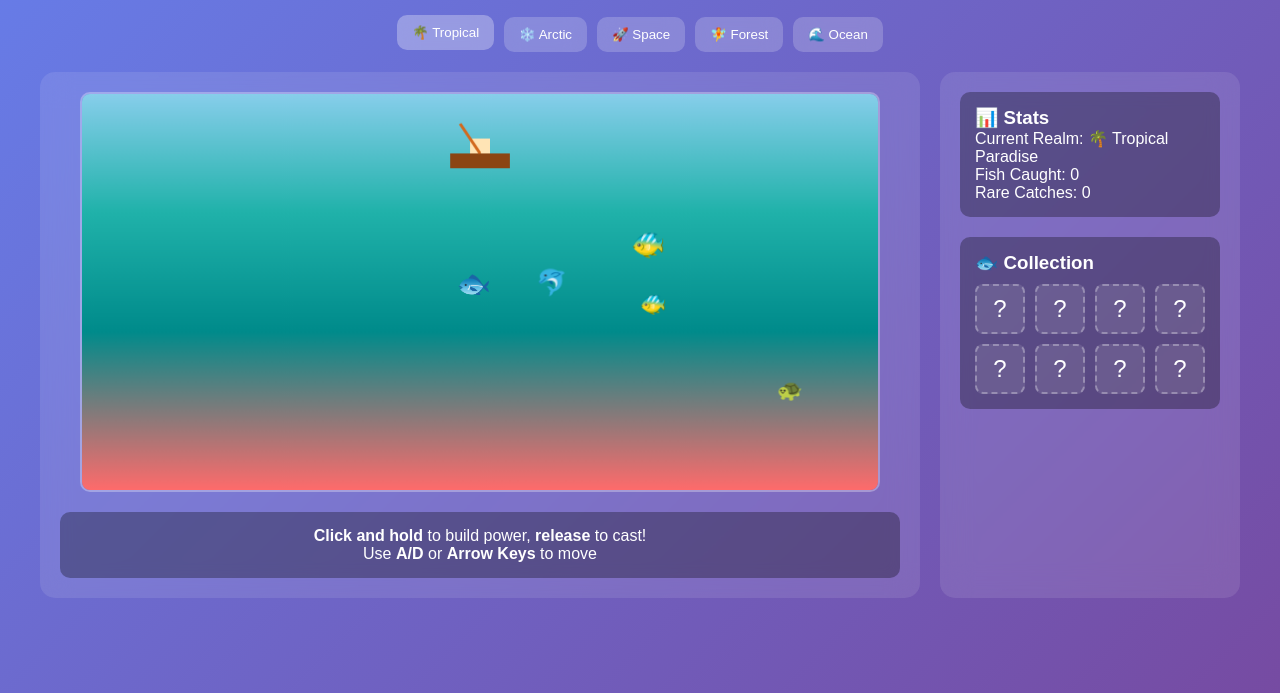
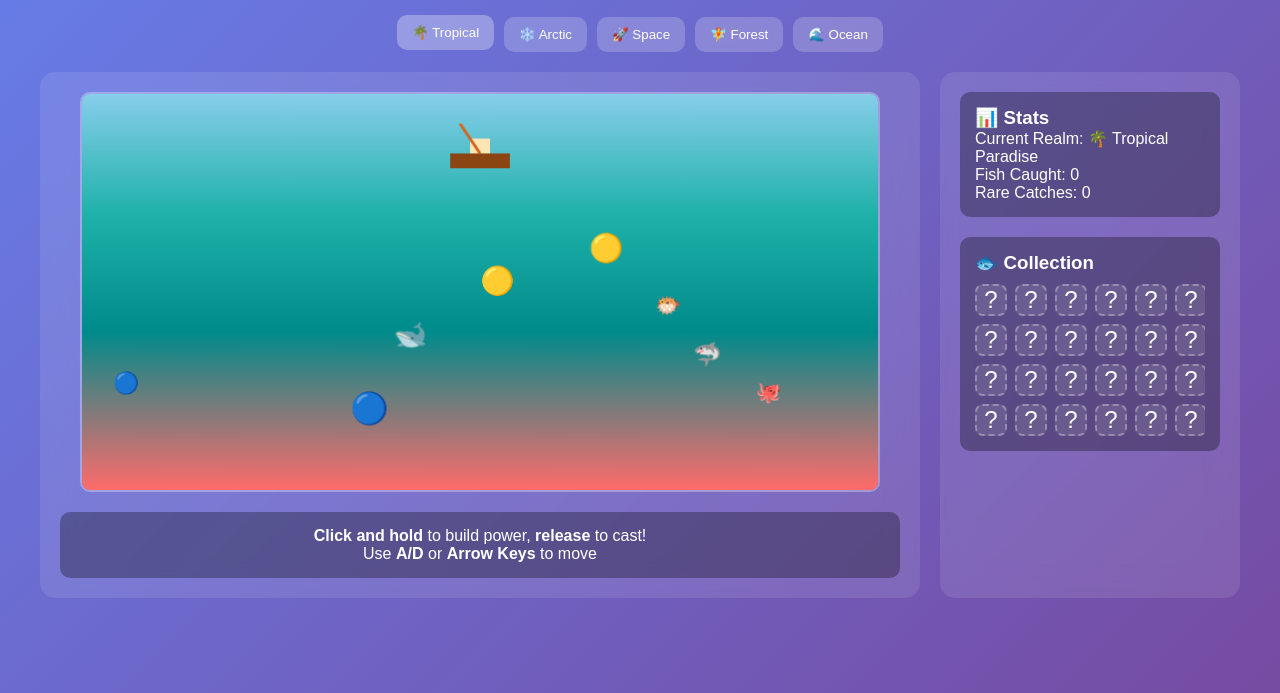
Before and after one commit to jwarm69/fishing-simulator, a plain HTML site: page index.html in a window 1280 px wide. Shown: the part 107-800 px from the top of the page. Drawn offline with Linux system fonts and the light colour scheme.

Commit message:
🐟 MASSIVE FISH EXPANSION: 75+ unique species\!
🌟 NEW FEATURES:
- Tropical: 15 fish (Clownfish → King of the Reef)
- Arctic: 15 fish (Ice Fish → Blizzard Beast)
- Space: 15 fish (Nebula Guppy → Black Hole Entity)
- Forest: 15 fish (Fairy Tetra → Nature's Heart)
- Ocean: 15 fish (Lanternfish → Kraken)

🎮 IMPROVEMENTS:
- 6x4 collection grid (24+ slots) with tooltips
- Increased spawn rate for more action
- Scrollable collection area
- Better rarity distribution
- Fish names on hover

Now there are 75 unique fish to discover across all realms\!

```diff
--- a/index.html
+++ b/index.html
@@ -99,9 +99,11 @@
 
         .fish-grid {
             display: grid;
-            grid-template-columns: repeat(4, 1fr);
-            gap: 10px;
+            grid-template-columns: repeat(6, 1fr);
+            gap: 8px;
             margin-top: 10px;
+            max-height: 300px;
+            overflow-y: auto;
         }
 
         .fish-slot {
@@ -170,10 +172,7 @@
             <div class="collection">
                 <h3>🐟 Collection</h3>
                 <div class="fish-grid" id="fishGrid">
-                    <div class="fish-slot">🎣</div>
-                    <div class="fish-slot">?</div>
-                    <div class="fish-slot">?</div>
-                    <div class="fish-slot">?</div>
+                    <!-- Fish collection will be populated by JavaScript -->
                 </div>
             </div>
         </div>
@@ -218,9 +217,20 @@
                 colors: ['#87CEEB', '#20B2AA', '#008B8B', '#FF6B6B'],
                 fish: [
                     { emoji: '🐠', name: 'Clownfish', rarity: 'common', points: 10 },
-                    { emoji: '🐟', name: 'Angelfish', rarity: 'uncommon', points: 25 },
+                    { emoji: '🐟', name: 'Tropical Fish', rarity: 'common', points: 12 },
+                    { emoji: '🟡', name: 'Yellow Tang', rarity: 'common', points: 8 },
+                    { emoji: '🔵', name: 'Blue Fish', rarity: 'common', points: 9 },
+                    { emoji: '🐡', name: 'Pufferfish', rarity: 'uncommon', points: 25 },
+                    { emoji: '🦈', name: 'Reef Shark', rarity: 'uncommon', points: 30 },
+                    { emoji: '🐙', name: 'Octopus', rarity: 'uncommon', points: 28 },
+                    { emoji: '🦀', name: 'Crab', rarity: 'uncommon', points: 22 },
                     { emoji: '🐢', name: 'Sea Turtle', rarity: 'rare', points: 100 },
-                    { emoji: '🐬', name: 'Dolphin', rarity: 'legendary', points: 500 }
+                    { emoji: '🦞', name: 'Lobster', rarity: 'rare', points: 85 },
+                    { emoji: '🐋', name: 'Baby Whale', rarity: 'rare', points: 120 },
+                    { emoji: '🦑', name: 'Squid', rarity: 'rare', points: 90 },
+                    { emoji: '🐬', name: 'Dolphin', rarity: 'legendary', points: 500 },
+                    { emoji: '🌟', name: 'Starfish Spirit', rarity: 'legendary', points: 600 },
+                    { emoji: '👑', name: 'King of the Reef', rarity: 'legendary', points: 750 }
                 ]
             },
             arctic: {
@@ -228,9 +238,20 @@
                 colors: ['#E6F3FF', '#B8E6FF', '#7DD3FC', '#0EA5E9'],
                 fish: [
                     { emoji: '🐟', name: 'Arctic Char', rarity: 'common', points: 15 },
+                    { emoji: '❄️', name: 'Ice Fish', rarity: 'common', points: 12 },
+                    { emoji: '🔷', name: 'Frost Minnow', rarity: 'common', points: 10 },
+                    { emoji: '⚪', name: 'Snow Bass', rarity: 'common', points: 14 },
                     { emoji: '🐠', name: 'Ice Salmon', rarity: 'uncommon', points: 35 },
+                    { emoji: '🐡', name: 'Frozen Puffer', rarity: 'uncommon', points: 32 },
+                    { emoji: '🦈', name: 'Ice Shark', rarity: 'uncommon', points: 40 },
+                    { emoji: '🐙', name: 'Arctic Octopus', rarity: 'uncommon', points: 38 },
                     { emoji: '🦭', name: 'Seal', rarity: 'rare', points: 150 },
-                    { emoji: '🦄', name: 'Narwhal', rarity: 'legendary', points: 750 }
+                    { emoji: '🐧', name: 'Penguin', rarity: 'rare', points: 120 },
+                    { emoji: '🐻', name: 'Polar Bear', rarity: 'rare', points: 180 },
+                    { emoji: '🦣', name: 'Mammoth Spirit', rarity: 'rare', points: 160 },
+                    { emoji: '🦄', name: 'Narwhal', rarity: 'legendary', points: 750 },
+                    { emoji: '❄️', name: 'Ice Dragon', rarity: 'legendary', points: 900 },
+                    { emoji: '🌨️', name: 'Blizzard Beast', rarity: 'legendary', points: 1100 }
                 ]
             },
             space: {
@@ -238,9 +259,20 @@
                 colors: ['#0F0F23', '#1a1a2e', '#16213e', '#0f3460'],
                 fish: [
                     { emoji: '✨', name: 'Nebula Guppy', rarity: 'common', points: 20 },
+                    { emoji: '🌟', name: 'Star Minnow', rarity: 'common', points: 18 },
+                    { emoji: '💫', name: 'Comet Fish', rarity: 'common', points: 22 },
+                    { emoji: '🔮', name: 'Crystal Swimmer', rarity: 'common', points: 16 },
                     { emoji: '⭐', name: 'Cosmic Goldfish', rarity: 'uncommon', points: 45 },
+                    { emoji: '🌙', name: 'Moon Bass', rarity: 'uncommon', points: 42 },
+                    { emoji: '☄️', name: 'Meteor Eel', rarity: 'uncommon', points: 48 },
+                    { emoji: '🌈', name: 'Aurora Fish', rarity: 'uncommon', points: 50 },
                     { emoji: '🛸', name: 'Void Manta', rarity: 'rare', points: 200 },
-                    { emoji: '🌌', name: 'Galaxy Whale', rarity: 'legendary', points: 1000 }
+                    { emoji: '👽', name: 'Alien Being', rarity: 'rare', points: 220 },
+                    { emoji: '🌍', name: 'Planet Eater', rarity: 'rare', points: 180 },
+                    { emoji: '🚀', name: 'Rocket Fish', rarity: 'rare', points: 190 },
+                    { emoji: '🌌', name: 'Galaxy Whale', rarity: 'legendary', points: 1000 },
+                    { emoji: '🌠', name: 'Shooting Star', rarity: 'legendary', points: 1200 },
+                    { emoji: '🌑', name: 'Black Hole Entity', rarity: 'legendary', points: 1500 }
                 ]
             },
             forest: {
@@ -248,9 +280,20 @@
                 colors: ['#228B22', '#32CD32', '#006400', '#2F4F2F'],
                 fish: [
                     { emoji: '🧚', name: 'Fairy Tetra', rarity: 'common', points: 18 },
-                    { emoji: '🍃', name: 'Moss Bass', rarity: 'uncommon', points: 42 },
-                    { emoji: '🐉', name: 'Forest Dragon', rarity: 'rare', points: 250 },
-                    { emoji: '🔥', name: 'Phoenix Fish', rarity: 'legendary', points: 1200 }
+                    { emoji: '🍃', name: 'Moss Bass', rarity: 'common', points: 16 },
+                    { emoji: '🌱', name: 'Sprout Fish', rarity: 'common', points: 14 },
+                    { emoji: '🟢', name: 'Forest Minnow', rarity: 'common', points: 15 },
+                    { emoji: '🐛', name: 'Caterpillar Fish', rarity: 'uncommon', points: 35 },
+                    { emoji: '🦋', name: 'Butterfly Fish', rarity: 'uncommon', points: 40 },
+                    { emoji: '🐝', name: 'Bee Fish', rarity: 'uncommon', points: 38 },
+                    { emoji: '🌸', name: 'Blossom Swimmer', rarity: 'uncommon', points: 42 },
+                    { emoji: '🦌', name: 'Forest Deer', rarity: 'rare', points: 200 },
+                    { emoji: '🌳', name: 'Tree Spirit', rarity: 'rare', points: 180 },
+                    { emoji: '🍄', name: 'Mushroom Guardian', rarity: 'rare', points: 160 },
+                    { emoji: '🐻', name: 'Forest Bear', rarity: 'rare', points: 220 },
+                    { emoji: '🐉', name: 'Forest Dragon', rarity: 'legendary', points: 1200 },
+                    { emoji: '🔥', name: 'Phoenix Fish', rarity: 'legendary', points: 1400 },
+                    { emoji: '🌟', name: 'Nature\'s Heart', rarity: 'legendary', points: 1600 }
                 ]
             },
             ocean: {
@@ -258,9 +301,20 @@
                 colors: ['#191970', '#000080', '#00008B', '#000000'],
                 fish: [
                     { emoji: '💡', name: 'Lanternfish', rarity: 'common', points: 22 },
+                    { emoji: '🔵', name: 'Deep Blue', rarity: 'common', points: 20 },
+                    { emoji: '⚫', name: 'Void Fish', rarity: 'common', points: 24 },
+                    { emoji: '🌊', name: 'Wave Rider', rarity: 'common', points: 18 },
                     { emoji: '🐍', name: 'Viper Fish', rarity: 'uncommon', points: 48 },
+                    { emoji: '🦈', name: 'Deep Shark', rarity: 'uncommon', points: 55 },
+                    { emoji: '⚡', name: 'Electric Eel', rarity: 'uncommon', points: 50 },
+                    { emoji: '🌀', name: 'Whirlpool Fish', rarity: 'uncommon', points: 45 },
                     { emoji: '🦑', name: 'Giant Squid', rarity: 'rare', points: 300 },
-                    { emoji: '🐙', name: 'Leviathan', rarity: 'legendary', points: 2000 }
+                    { emoji: '🐋', name: 'Deep Whale', rarity: 'rare', points: 280 },
+                    { emoji: '🦣', name: 'Ancient Beast', rarity: 'rare', points: 320 },
+                    { emoji: '⚓', name: 'Sunken Treasure', rarity: 'rare', points: 250 },
+                    { emoji: '🐙', name: 'Leviathan', rarity: 'legendary', points: 2000 },
+                    { emoji: '🌑', name: 'Abyssal Terror', rarity: 'legendary', points: 2200 },
+                    { emoji: '👹', name: 'Kraken', rarity: 'legendary', points: 2500 }
                 ]
             }
         };
@@ -282,7 +336,7 @@
 
         // Spawn fish
         function spawnFish() {
-            if (Math.random() < 0.03) {
+            if (Math.random() < 0.05) {
                 const fishType = getRandomFish();
                 fish.push({
                     x: Math.random() > 0.5 ? -50 : canvas.width + 50,
@@ -418,14 +472,26 @@
             grid.innerHTML = '';
 
             const allEmojis = Array.from(collection);
-            for (let i = 0; i < 8; i++) {
+            const totalSlots = Math.max(24, allEmojis.length + 6); // Show at least 24 slots
+
+            for (let i = 0; i < totalSlots; i++) {
                 const slot = document.createElement('div');
                 slot.className = 'fish-slot';
                 if (allEmojis[i]) {
                     slot.className += ' filled';
                     slot.textContent = allEmojis[i];
+
+                    // Find fish name for tooltip
+                    let fishName = 'Unknown Fish';
+                    Object.values(realms).forEach(realm => {
+                        const fish = realm.fishTypes ? realm.fishTypes.find(f => f.emoji === allEmojis[i]) :
+                                     realm.fish.find(f => f.emoji === allEmojis[i]);
+                        if (fish) fishName = fish.name;
+                    });
+                    slot.title = fishName;
                 } else {
                     slot.textContent = '?';
+                    slot.title = 'Undiscovered';
                 }
                 grid.appendChild(slot);
             }
```
